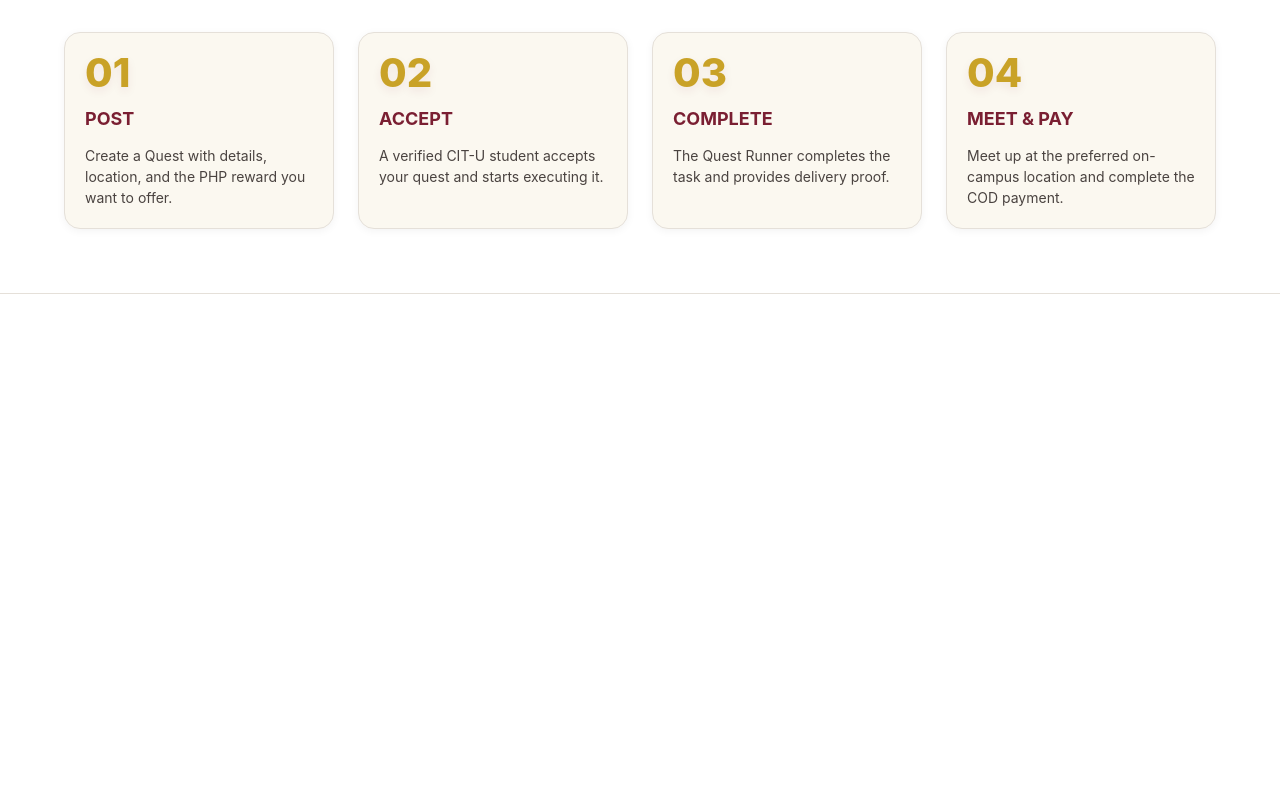
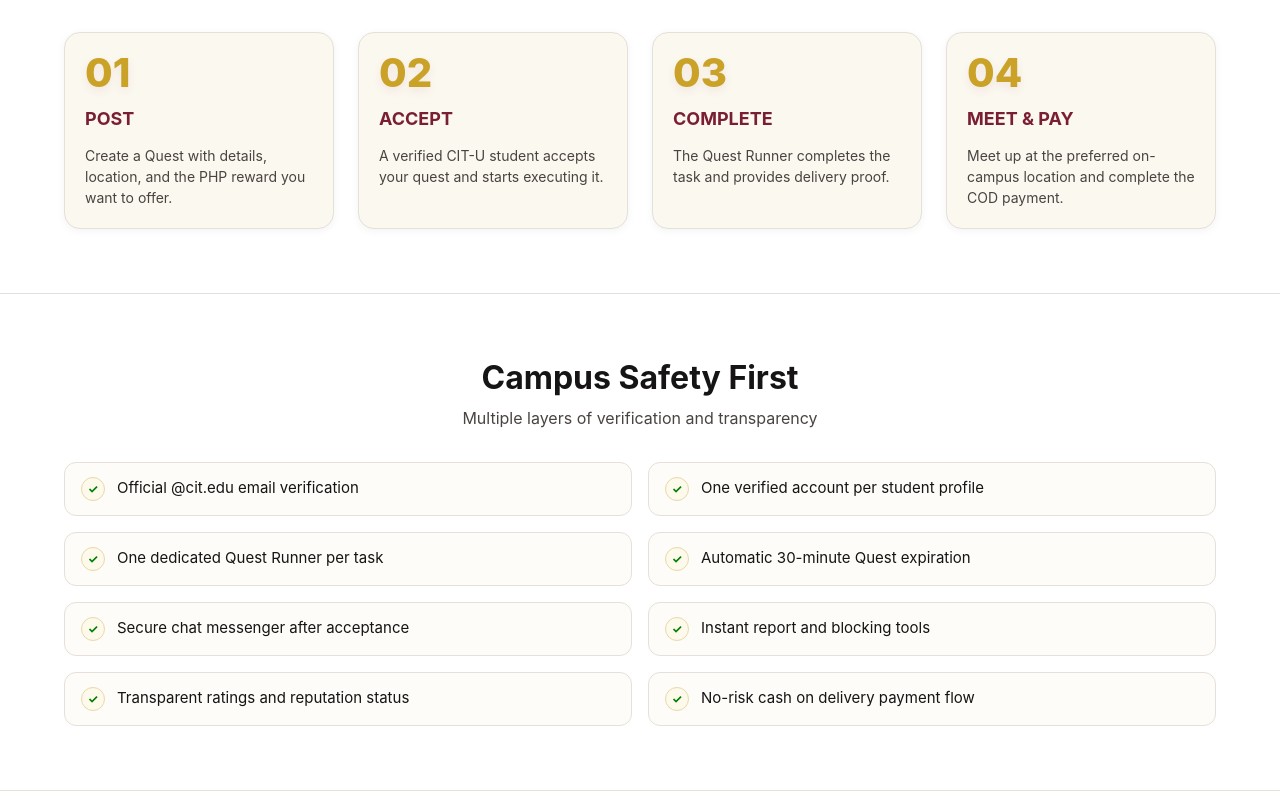
Before and after one commit to Cyn-sharp/questgo, a Next.js app: page / in a window 1280 px wide. Shown: the part 1214-2005 px from the top of the page. Before the commit the page ends 1508 px from the top, so only its background shows below. Built offline with nearby package versions, Linux system fonts and the light colour scheme.

Commit message:
Added the Safety Checklist Section

```diff
--- a/src/app/page.tsx
+++ b/src/app/page.tsx
@@ -1,6 +1,7 @@
 import { HeroSection } from "@/components/hero/HeroSection";
 import { TrustSection } from "@/components/trust/TrustSection";
 import { HowItWorks } from "@/components/how-it-works/HowItWorks";
+import { SafetyChecklist } from "@/components/safety/SafetyChecklist";
 
 export default function Home() {
   return (
@@ -8,6 +9,7 @@ export default function Home() {
       <HeroSection />
       <TrustSection />
       <HowItWorks />
+      <SafetyChecklist />
     </>
   );
 }
--- /dev/null
+++ b/src/components/safety/SafetyChecklist.tsx
@@ -0,0 +1,73 @@
+const safetyChecks = [
+  "Official @cit.edu email verification",
+  "One verified account per student profile",
+  "One dedicated Quest Runner per task",
+  "Automatic 30-minute Quest expiration",
+  "Secure chat messenger after acceptance",
+  "Instant report and blocking tools",
+  "Transparent ratings and reputation status",
+  "No-risk cash on delivery payment flow",
+];
+
+export const SafetyChecklist = (): JSX.Element => {
+  return (
+    <section
+      id="safety"
+      aria-labelledby="safety-checklist-title"
+      className="relative flex flex-col items-start gap-8 border-b border-[#e5e0d9] bg-white px-6 md:px-16 py-16"
+    >
+      {/* Header */}
+      <header className="relative flex w-full flex-col items-center gap-2 text-center">
+        <h2
+          id="safety-checklist-title"
+          className="font-bold text-[32px] leading-tight text-[#161414]"
+        >
+          Campus Safety First
+        </h2>
+        <p className="text-base font-normal text-[#4a4340]">
+          Multiple layers of verification and transparency
+        </p>
+      </header>
+
+      {/* Balanced 2-column checklist */}
+      <ul
+        aria-label="Campus safety protections"
+        className="grid w-full grid-cols-1 md:grid-cols-2 gap-4"
+      >
+        {safetyChecks.map((safetyCheck) => (
+          <li
+            key={safetyCheck}
+            className="
+              flex items-center gap-3
+              rounded-xl
+              border border-[#e5e0d9]
+              bg-[#fdfcf8]
+              px-4 py-3.5
+              transition-colors
+              hover:border-[#c9a227]/40
+              hover:bg-[#fbf8f0]
+            "
+          >
+            {/* Check badge */}
+            <span
+              aria-hidden="true"
+              className="
+                flex h-6 w-6 shrink-0 items-center justify-center
+                rounded-full
+                border border-[#e8d9a8]
+                bg-[#fdf9eb]
+              "
+            >
+              <span className="text-xs font-bold text-[#008000]">✓</span>
+            </span>
+
+            {/* Label */}
+            <span className="text-[15px] font-normal leading-snug text-[#161414]">
+              {safetyCheck}
+            </span>
+          </li>
+        ))}
+      </ul>
+    </section>
+  );
+};
```
